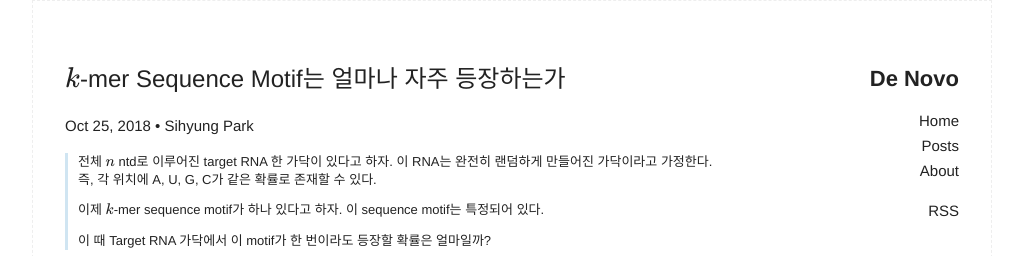
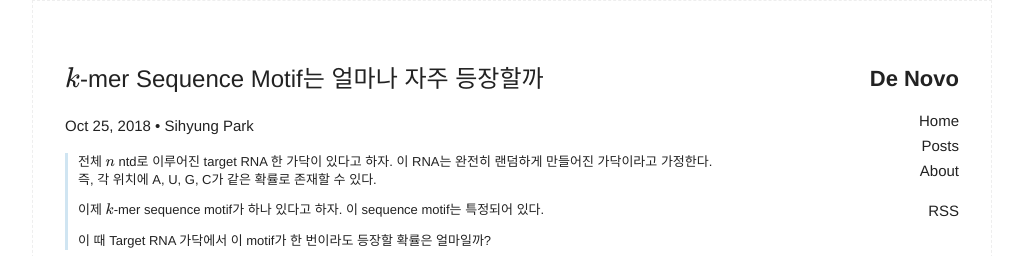
Before and after one commit to naturale0/naturale0.github.io, a Jekyll site: the page built from _posts/2018-10-25-sequence-motif는-얼마나-자주-등장할까.md, in a window 1280 px wide and 900 px high. Shown: the top 256 px of the window, without its empty margins (128-1151 px from the left). Built offline with Jekyll 4.4.1, drawn with Linux system fonts in a browser that asks for light colours; formulas are drawn with MathJax 3; comment, search, counter and statistics services are not loaded.

Commit message:
migrate posts from wordpress blog (2)

```diff
--- a/_posts/2018-10-25-sequence-motif는-얼마나-자주-등장하나.md
+++ b/_posts/2018-10-25-sequence-motif는-얼마나-자주-등장할까.md
@@ -1,6 +1,6 @@
 ---
 layout: post
-title: "$k$-mer Sequence Motif는 얼마나 자주 등장하는가"
+title: "$k$-mer Sequence Motif는 얼마나 자주 등장할까"
 date:   2018-10-25 09:00:00 +0900
 author: "Sihyung Park"
 categories: [applied]
```
